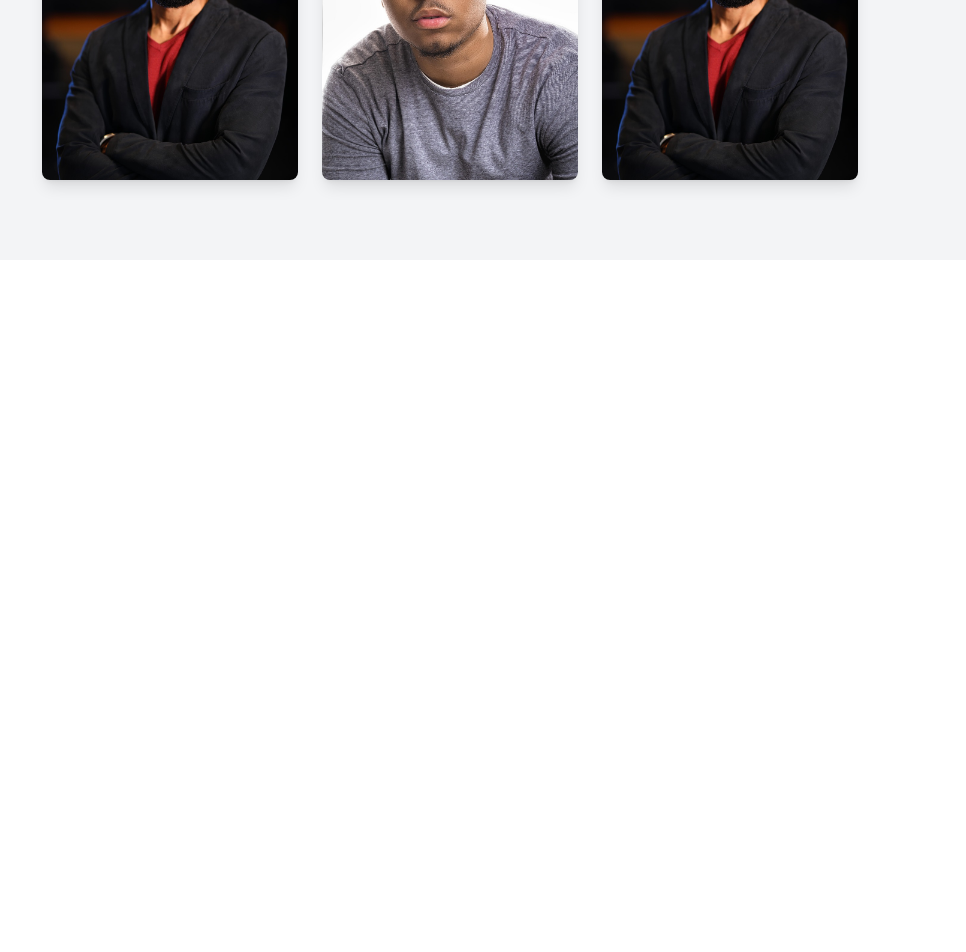
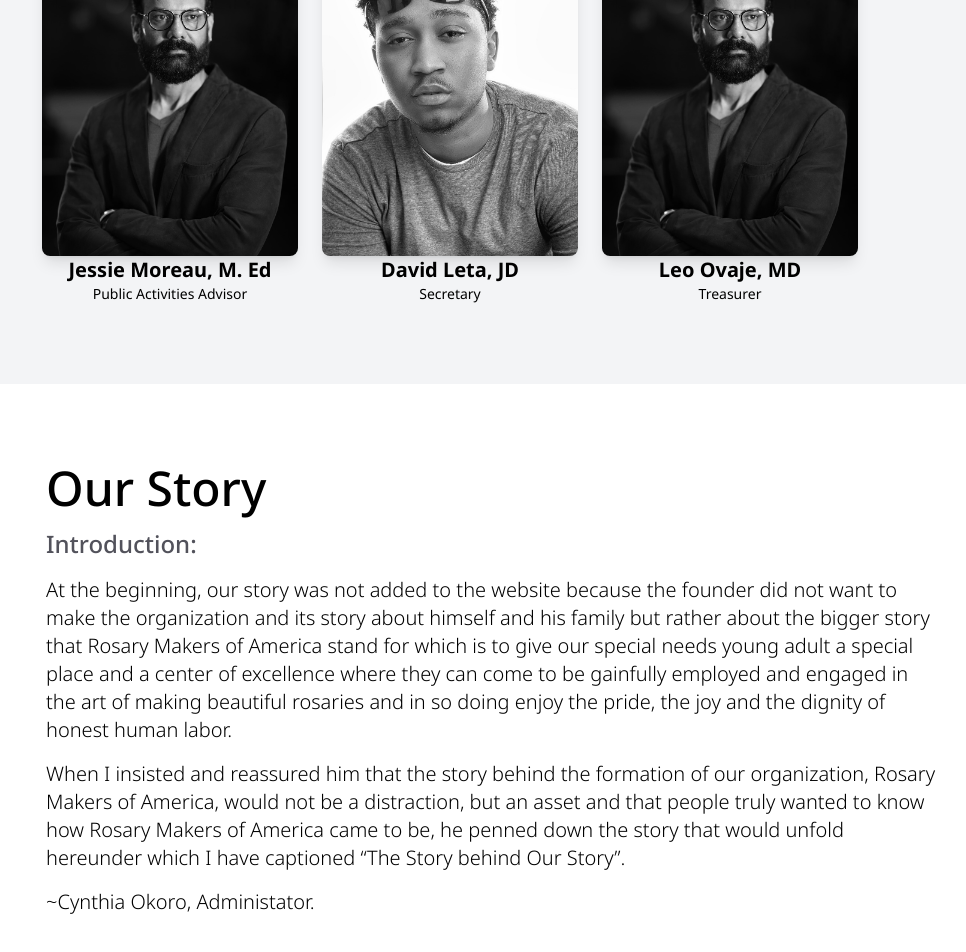
Before and after one commit to Wills-dev/rosarymakersoa, a Next.js app: page /about-us in a window 1280 px wide. Shown: the part 2248-3200 px from the top of the page, without its empty margins (50-1016 px from the left). Before the commit the page ends 2508 px from the top, so only its background shows below. Built offline with nearby package versions, Linux system fonts and the light colour scheme.

Commit message:
feat: added our story to about us page

```diff
--- a/app/about-us/page.jsx
+++ b/app/about-us/page.jsx
@@ -1,14 +1,13 @@
 import MainLayout from "../../components/templates/MainLayout";
 import AboutUsMainImage from "../../components/atoms/AboutUsMainImage";
 import AboutUsPageContent from "../../components/organisms/AboutUsPageContent";
-import BoardDirectors from "../../components/organisms/BoardDirectors";
 
 const page = () => {
   return (
     <MainLayout>
       <AboutUsMainImage />
       <AboutUsPageContent />
-      <BoardDirectors />
+
       {/* <section className="bg-cream py-6 w-full">
         <div className="padding-x w-full space-y-6">
           <div className="section-bg text-primary-brown space-y-4">
--- a/components/atoms/SectionParagraph.jsx
+++ b/components/atoms/SectionParagraph.jsx
@@ -11,7 +11,7 @@ const SectionParagraph = ({ children, className }) => {
       initial="hidden"
       whileInView="visible"
       viewport={{ once: true, amount: 0.5 }}
-      className={`${className && className}`}
+      className={`${className && className} font-light sm:text-xl  text-lg`}
     >
       {children}
     </motion.p>
--- a/components/molecules/AboutOrigin.jsx
+++ b/components/molecules/AboutOrigin.jsx
@@ -6,7 +6,7 @@ const AboutOrigin = () => {
     <section className="padding-y padding-ctn ">
       <PageTitle title="About Us" />
       <div className="max-w-4xl pt-10 space-y-4">
-        <SectionParagraph className="sm:text-xl  text-lg font-light">
+        <SectionParagraph className="sm:text-xl  text-lg ">
           Rosary Makers of America is a 501(c)(3) nonprofit organization founded
           in the United States of America. More than thirty-five percent of our
           healthy special needs people who graduate out of the special need High
--- a/components/molecules/AboutUsContent.jsx
+++ b/components/molecules/AboutUsContent.jsx
@@ -2,15 +2,16 @@
 
 import { motion } from "framer-motion";
 
-import { containerVariants, itemVariants } from "../../anim";
+import { containerVariants } from "../../anim";
 import { ROUTES } from "../../lib/constants/routes";
 
 import CustomButton from "../atoms/CustomButton";
+import SectionParagraph from "../atoms/SectionParagraph";
 
 const AboutUsContent = () => {
   return (
     <motion.div variants={containerVariants} className="space-y-4 sm:text-lg">
-      <motion.p variants={itemVariants}>
+      <SectionParagraph>
         Rosary Makers of America is a 501(c)(3) nonprofit organization founded
         in the United States of America. More than thirty-five percent of our
         healthy special needs people who graduate out of the special need High
@@ -18,11 +19,11 @@ const AboutUsContent = () => {
         unengaged. They are not in college or university, not in vocational
         training and have no job or employment. These dire statistics may be the
         same or worse in various parts of the world.
-      </motion.p>
-      <motion.p variants={itemVariants}>
+      </SectionParagraph>
+      <SectionParagraph>
         It is this stark and sad reality that is the motive force or impetus for
         the founding of Rosary Makers of America, Inc.
-      </motion.p>
+      </SectionParagraph>
       <CustomButton text="Learn more" href={ROUTES?.ABOUT_US} />
     </motion.div>
   );
--- /dev/null
+++ b/components/molecules/OurStory.jsx
@@ -0,0 +1,37 @@
+import SectionParagraph from "../atoms/SectionParagraph";
+import SectionSubTitle from "../atoms/SectionSubTitle";
+import SectionTitle from "../atoms/SectionTitle";
+
+const OurStory = () => {
+  return (
+    <section className="padding-y padding-ctn">
+      <div className="space-y-4">
+        <SectionTitle title="Our Story" />
+        <SectionSubTitle text="Introduction:" />
+        <SectionParagraph className="max-w-4xl">
+          At the beginning, our story was not added to the website because the
+          founder did not want to make the organization and its story about
+          himself and his family but rather about the bigger story that Rosary
+          Makers of America stand for which is to give our special needs young
+          adult a special place and a center of excellence where they can come
+          to be gainfully employed and engaged in the art of making beautiful
+          rosaries and in so doing enjoy the pride, the joy and the dignity of
+          honest human labor.
+        </SectionParagraph>
+        <SectionParagraph className="max-w-4xl">
+          When I insisted and reassured him that the story behind the formation
+          of our organization, Rosary Makers of America, would not be a
+          distraction, but an asset and that people truly wanted to know how
+          Rosary Makers of America came to be, he penned down the story that
+          would unfold hereunder which I have captioned “The Story behind Our
+          Story”.
+        </SectionParagraph>
+        <SectionParagraph className="max-w-4xl">
+          ~Cynthia Okoro, Administator.
+        </SectionParagraph>
+      </div>
+    </section>
+  );
+};
+
+export default OurStory;
--- a/components/molecules/cards/BoardMemberCard.jsx
+++ b/components/molecules/cards/BoardMemberCard.jsx
@@ -7,30 +7,26 @@ import { motion } from "framer-motion";
 import { itemVariants2 } from "../../../anim";
 
 const BoardMemberCard = ({ member, direction }) => {
-  const [isHovered, setIsHovered] = useState(false);
-
   return (
+    <motion.div
+      initial={{ opacity: 0 }}
+      whileInView={{ opacity: 1 }}
+      transition={{ duration: 0.3 }}
+      className="w-64"
+    >
       <motion.div
         className="relative w-64 h-80 overflow-hidden rounded-lg shadow-lg"
         variants={itemVariants2(direction)}
-      onMouseEnter={() => setIsHovered(true)}
-      onMouseLeave={() => setIsHovered(false)}
       >
         <Image
           src={member.image}
           alt={member.name}
           layout="fill"
           objectFit="cover"
-        className={`transition-all duration-300 ${
-          isHovered ? "grayscale" : ""
-        }`}
+          className="transition-all duration-300 grayscale hover:grayscale-0"
         />
-      <motion.div
-        className="absolute inset-0 flex flex-col items-center justify-center bg-black bg-opacity-50 text-white"
-        initial={{ opacity: 0 }}
-        animate={{ opacity: isHovered ? 1 : 0 }}
-        transition={{ duration: 0.3 }}
-      >
+      </motion.div>
+      <motion.div className="w-full">
         <h3 className="text-xl font-bold text-center">{member.name}</h3>
         <p className="text-sm text-center">{member.role}</p>
       </motion.div>
--- a/components/organisms/AboutUsPageContent.jsx
+++ b/components/organisms/AboutUsPageContent.jsx
@@ -1,9 +1,13 @@
 import AboutOrigin from "../molecules/AboutOrigin";
+import BoardDirectors from "./BoardDirectors";
+import OurStory from "../molecules/OurStory";
 
 const AboutUsPageContent = () => {
   return (
     <div>
       <AboutOrigin />
+      <BoardDirectors />
+      <OurStory />
     </div>
   );
 };
--- a/components/organisms/OurSection.jsx
+++ b/components/organisms/OurSection.jsx
@@ -6,7 +6,7 @@ import SectionLayout from "../templates/SectionLayout";
 const OurSection = () => {
   return (
     <SectionLayout>
-      <div className="padding-ctn padding-y">
+      <div className="padding-ctn padding-y bg-gray-100">
         <div className="flex gap-6 padding-y flex-wrap">
           {our?.map((our, index) => (
             <OurCard key={index} our={our} />
--- a/components/organisms/OurVideo.jsx
+++ b/components/organisms/OurVideo.jsx
@@ -1,6 +1,6 @@
 const OurVideo = () => {
   return (
-    <section className=" bg-black">
+    <section className=" bg-gray-100">
       <div className="padding-y padding-ctn">
         <div className="w-full aspect-video">
           <iframe
```
Also changed, not shown: public/assets/icons/quote.svg (added). Lines whose indentation alone changed are shown as unchanged.
